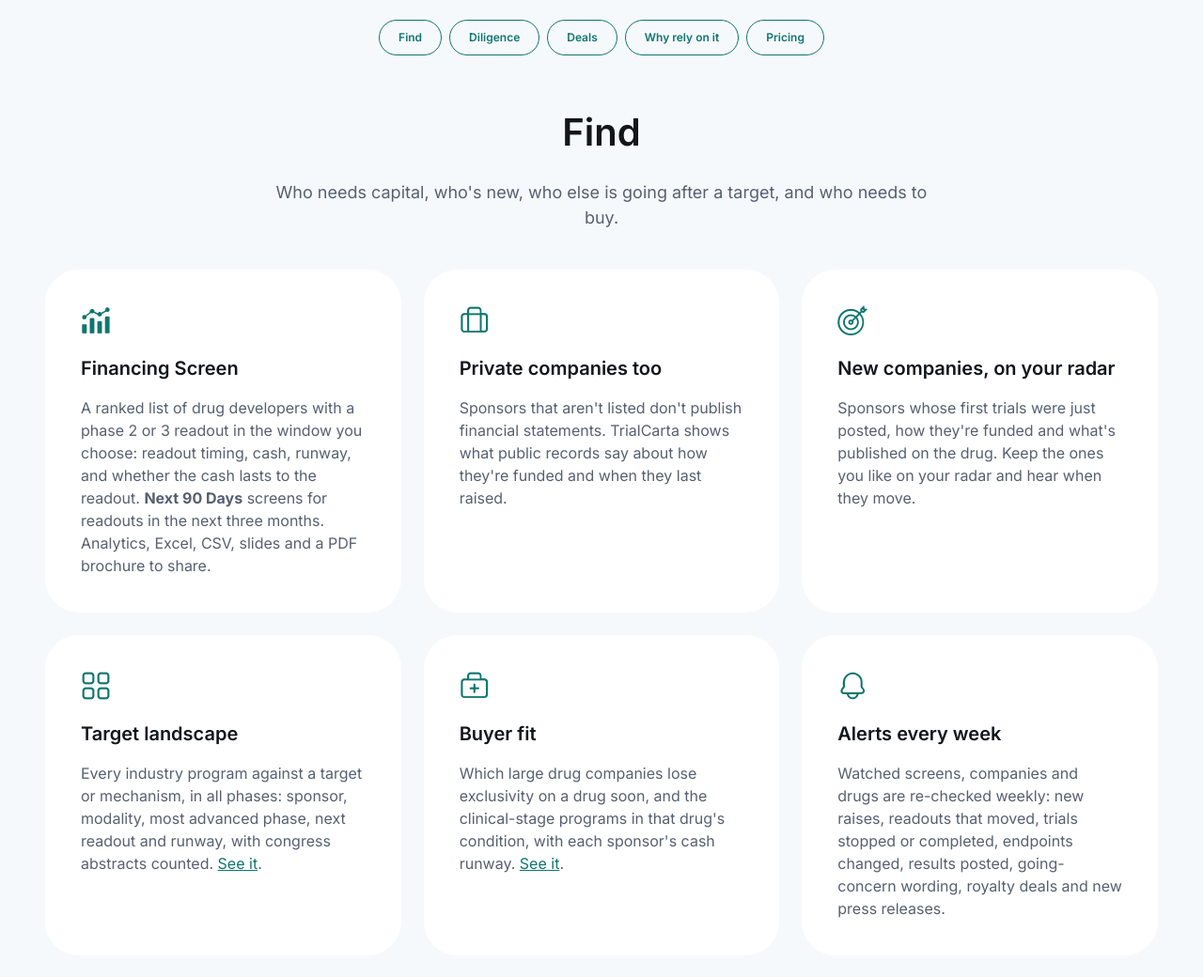
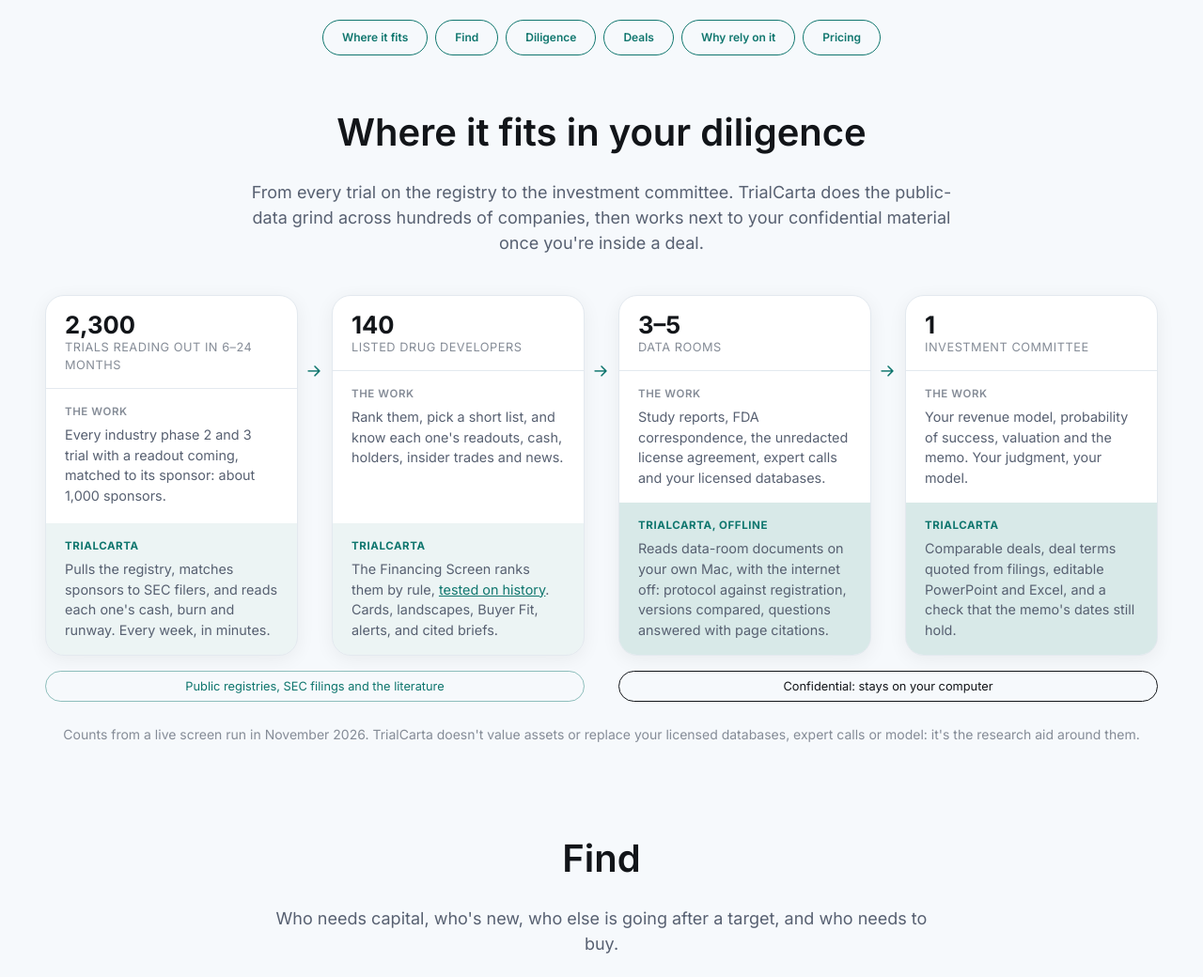
Before and after one commit to moonchaser/trialcarta, a plain HTML site: page docs/finance/index.html in a window 1280 px wide. Shown: the part 830-1870 px from the top of the page at 94% size. Drawn offline with nearby package versions, Linux system fonts and the light colour scheme.

Commit message:
Add a diligence workflow infographic to the Finance page

```diff
--- a/docs/finance/index.html
+++ b/docs/finance/index.html
@@ -240,6 +240,25 @@
 </script>
 <script src="https://ajax.googleapis.com/ajax/libs/jquery/3.7.1/jquery.min.js"></script>
 <style>.navbar-nav .nav-link{white-space:nowrap}</style>
+<style>
+.flow{display:grid;grid-template-columns:repeat(4,minmax(0,1fr));gap:2.25rem;position:relative}
+.flow-step{position:relative;display:flex;flex-direction:column;border-radius:1.25rem;background:var(--ar-body-bg);box-shadow:0 .25rem 1.25rem rgba(0,0,0,.06);border:1px solid var(--ar-border-color)}
+.flow-step:not(:last-child)::after{content:"\f10e";font-family:around-icons;position:absolute;right:-1.75rem;top:4.1rem;font-size:1.25rem;color:var(--ar-primary)}
+.flow-head{padding:1.1rem 1.25rem .9rem;border-bottom:1px solid var(--ar-border-color)}
+.flow-count{font-size:1.6rem;font-weight:700;line-height:1.1;color:var(--ar-heading-color)}
+.flow-unit{font-size:.8rem;color:var(--ar-secondary-color);text-transform:uppercase;letter-spacing:.04em}
+.flow-body{padding:1rem 1.25rem;flex:1;font-size:.9rem}
+.flow-body .lbl{font-size:.72rem;font-weight:600;text-transform:uppercase;letter-spacing:.05em;color:var(--ar-secondary-color);margin-bottom:.3rem}
+.flow-tc{padding:1rem 1.25rem;border-radius:0 0 calc(1.25rem - 1px) calc(1.25rem - 1px);background:rgba(var(--ar-primary-rgb),.08);font-size:.9rem}
+.flow-tc .lbl{font-size:.72rem;font-weight:700;text-transform:uppercase;letter-spacing:.05em;color:var(--ar-primary);margin-bottom:.3rem}
+.flow-step.private .flow-tc{background:rgba(var(--ar-primary-rgb),.16)}
+.flow-bar{display:grid;grid-template-columns:repeat(4,minmax(0,1fr));gap:2.25rem;margin-top:1rem;font-size:.8rem;text-align:center}
+.flow-bar span{border-radius:2rem;padding:.35rem .75rem;border:1px dashed var(--ar-border-color);color:var(--ar-secondary-color)}
+.flow-bar .public{grid-column:1 / span 2;border-style:solid;border-color:rgba(var(--ar-primary-rgb),.45);color:var(--ar-primary)}
+.flow-bar .nda{grid-column:3 / span 2;border-style:solid;border-color:var(--ar-heading-color);color:var(--ar-heading-color)}
+@media (max-width:991.98px){.flow,.flow-bar{grid-template-columns:1fr;gap:2rem}.flow-step:not(:last-child)::after{content:"\f10c";right:auto;left:50%;top:auto;bottom:-1.75rem;transform:translateX(-50%)}.flow-bar{display:none}.flow .flow-step .phase{display:inline-block}}
+.flow-step .phase{display:none;font-size:.72rem;font-weight:600;border-radius:1rem;padding:.1rem .6rem;margin-top:.4rem;border:1px solid var(--ar-border-color);color:var(--ar-secondary-color)}
+</style>
 </head>
 
 <body class="bg-secondary">
@@ -327,12 +346,42 @@
 
 		<section class="container pb-2">
 			<nav class="d-flex flex-wrap justify-content-center gap-2" aria-label="On this page">
+				<a class="btn btn-sm btn-outline-primary rounded-pill" href="#workflow">Where it fits</a>
 				<a class="btn btn-sm btn-outline-primary rounded-pill" href="#find">Find</a>
 				<a class="btn btn-sm btn-outline-primary rounded-pill" href="#diligence">Diligence</a>
 				<a class="btn btn-sm btn-outline-primary rounded-pill" href="#deals">Deals</a>
 				<a class="btn btn-sm btn-outline-primary rounded-pill" href="#trust">Why rely on it</a>
 				<a class="btn btn-sm btn-outline-primary rounded-pill" href="#pricing">Pricing</a>
 			</nav>
+		</section>
+
+		<section class="container py-5" id="workflow">
+			<h2 class="h1 text-center pb-2">Where it fits in your diligence</h2>
+			<p class="fs-lg text-center mx-auto pb-4" style="max-width: 760px;">From every trial on the registry to the investment committee. TrialCarta does the public-data grind across hundreds of companies, then works next to your confidential material once you're inside a deal.</p>
+			<div class="flow">
+				<div class="flow-step">
+					<div class="flow-head"><div class="flow-count">2,300</div><div class="flow-unit">trials reading out in 6–24 months</div><span class="phase">Public data</span></div>
+					<div class="flow-body"><div class="lbl">The work</div>Every industry phase 2 and 3 trial with a readout coming, matched to its sponsor: about 1,000 sponsors.</div>
+					<div class="flow-tc"><div class="lbl">TrialCarta</div>Pulls the registry, matches sponsors to SEC filers, and reads each one's cash, burn and runway. Every week, in minutes.</div>
+				</div>
+				<div class="flow-step">
+					<div class="flow-head"><div class="flow-count">140</div><div class="flow-unit">listed drug developers</div><span class="phase">Public data</span></div>
+					<div class="flow-body"><div class="lbl">The work</div>Rank them, pick a short list, and know each one's readouts, cash, holders, insider trades and news.</div>
+					<div class="flow-tc"><div class="lbl">TrialCarta</div>The Financing Screen ranks them by rule, <a href="backtest/">tested on history</a>. Cards, landscapes, Buyer Fit, alerts, and cited briefs.</div>
+				</div>
+				<div class="flow-step private">
+					<div class="flow-head"><div class="flow-count">3–5</div><div class="flow-unit">data rooms</div><span class="phase">Under NDA</span></div>
+					<div class="flow-body"><div class="lbl">The work</div>Study reports, FDA correspondence, the unredacted license agreement, expert calls and your licensed databases.</div>
+					<div class="flow-tc"><div class="lbl">TrialCarta, offline</div>Reads data-room documents on your own Mac, with the internet off: protocol against registration, versions compared, questions answered with page citations.</div>
+				</div>
+				<div class="flow-step private">
+					<div class="flow-head"><div class="flow-count">1</div><div class="flow-unit">investment committee</div><span class="phase">Your call</span></div>
+					<div class="flow-body"><div class="lbl">The work</div>Your revenue model, probability of success, valuation and the memo. Your judgment, your model.</div>
+					<div class="flow-tc"><div class="lbl">TrialCarta</div>Comparable deals, deal terms quoted from filings, editable PowerPoint and Excel, and a check that the memo's dates still hold.</div>
+				</div>
+			</div>
+			<div class="flow-bar" aria-hidden="true"><span class="public">Public registries, SEC filings and the literature</span><span class="nda">Confidential: stays on your computer</span></div>
+			<p class="fs-sm text-body-secondary text-center mt-4 mb-0">Counts from a live screen run in November 2026. TrialCarta doesn't value assets or replace your licensed databases, expert calls or model: it's the research aid around them.</p>
 		</section>
 
 		<section class="container py-5" id="find">
```
